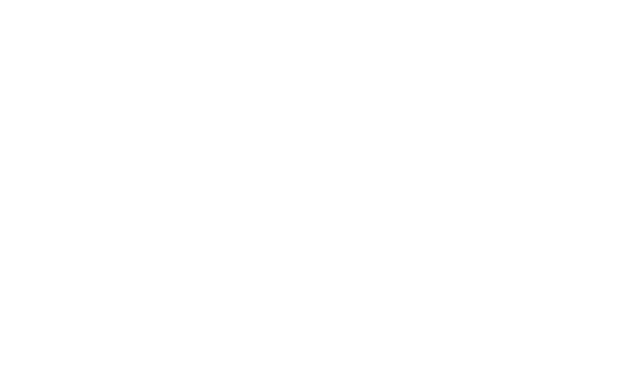
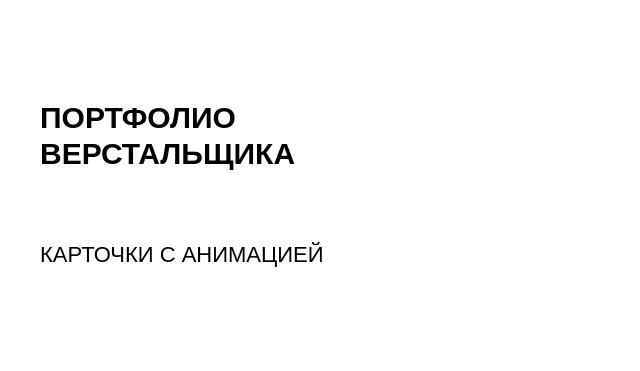
Before and after one commit to milyova/milyova.github.io, a plain HTML site: page index.html in a window 1280 px wide. Shown: the whole page, without its empty margins (0-640 px from the left). Drawn offline with Linux system fonts and the light colour scheme.

Commit message:
Добавила главную страницу для портфолио

```diff
--- a/css/main.css
+++ b/css/main.css
@@ -2,7 +2,7 @@
 @import "reset.css";
 
 /* подключение гугл-шрифтов в css */
-@import url('https://fonts.googleapis.com/css2?family=Poppins:wght@400;500;600;700&display=swap');
+@import url(https://fonts.googleapis.com/css?family=Noto+Sans:100,100italic,200,200italic,300,300italic,regular,italic,500,500italic,600,600italic,700,700italic,800,800italic,900,900italic);
 
 /* подключение локальных шрифтов */
 @import "fonts.css";
@@ -16,11 +16,30 @@ body {
     color: #000;
 }
 .container {
-    max-width: px;
-    padding: 0 40px;
+    max-width: 1200px;
+    box-sizing: content-box;
+    padding: 0 30px;
     margin: 0 auto;
 }
 
+
 /* HEADER ______________________________________________________ */
+/* // HEADER ______________________________________________________ */
 
-/* // HEADER ______________________________________________________ */
+/* SECTION HERO ______________________________________________________ */
+.hero {
+    padding: 100px 0;
+}
+.hero__title {
+    max-width: 400px;
+    font-size: 30px;
+    font-weight: 800;
+    line-height: 1.2em;
+    text-transform: uppercase;
+    margin-bottom: 70px;
+}
+.hero__subdivition {
+    font-size: 22px;
+    text-transform: uppercase;
+}
+/* // SECTION HERO ______________________________________________________ */
--- a/index.html
+++ b/index.html
@@ -0,0 +1,44 @@
+<!DOCTYPE html>
+<html lang="ru">
+
+<head>
+    <meta charset="UTF-8">
+    <meta http-equiv="X-UA-Compatible" content="IE=edge">
+    <meta name="viewport" content="width=device-width, initial-scale=1.0">
+    <link rel="stylesheet" href="css/main.css">
+    <title>Портфолио верстальщика</title>
+</head>
+
+<body>
+    <!-- HEADER _________________________________________________ -->
+    <header class="header">
+        <div class="container"></div>
+    </header>
+    <!-- // HEADER _________________________________________________ -->
+
+
+
+    <main>
+    <!-- SECTON HERO _________________________________________________ -->
+        <section class="hero">
+            <div class="container">
+
+                <h1 class="hero__title">
+                    Портфолио верстальщика
+                </h1>
+                <h2 class="hero__subdivition">
+                    Карточки с анимацией
+                </h2>
+            </div> <!-- // container -->
+        </section>
+    <!-- // SECTON HERO _________________________________________________ -->
+    </main>
+
+
+
+    <!-- FOOTER _________________________________________________-->
+    <footer class="footer">
+
+    </footer>
+</body>
+</html>
```
